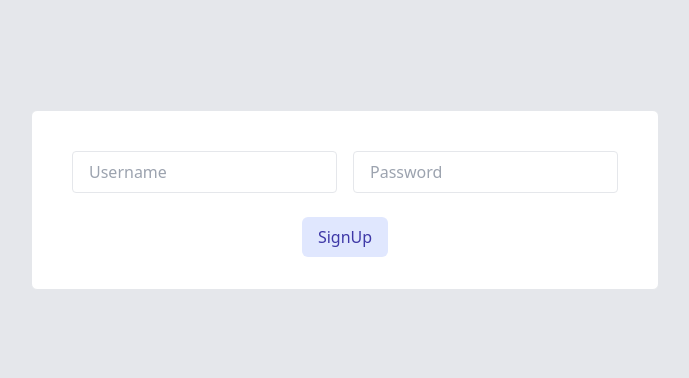
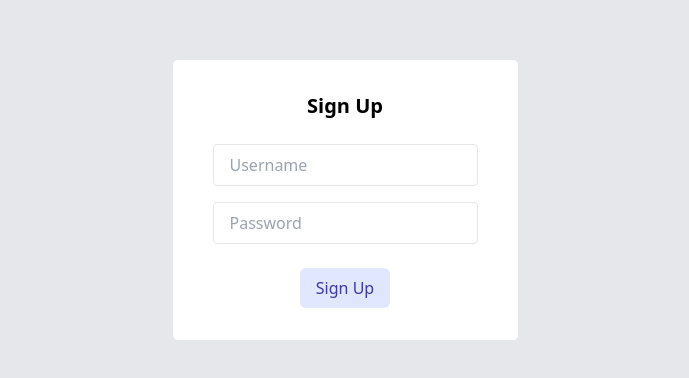
Before and after one commit to aadityap0ap/SecondBrain-FrontEnd, a React (Vite) app in the folder secondbrainfe/: page /signup in a window 1280 px wide. Shown: the part 200-578 px from the top of the page, without its empty margins (295-984 px from the left). Built offline with nearby package versions, Linux system fonts and the light colour scheme.

Commit message:
Improve auth UI: standardize signin and signup layout for consistency

```diff
--- a/secondbrainfe/src/pages/Signup.tsx
+++ b/secondbrainfe/src/pages/Signup.tsx
@@ -24,29 +24,33 @@ export function Signup() {
         username,
         password,
       });
+
       alert("You are SignedUp!");
       navigate("/signin");
     } catch (err: any) {
-     console.log(err);
-    console.log(err.response?.data);
-    alert(err.response?.data?.message || "Signup failed ");
-}
+      console.log(err.response?.data);
+      alert(err.response?.data?.message || "Signup failed");
+    }
   }
 
   return (
     <div className="h-screen w-screen bg-gray-200 flex justify-center items-center">
-      <div className="bg-white rounded-md border min-w-48 p-8">
+      <div className="bg-white rounded-md border min-w-48 p-8 flex flex-col items-center">
+
+        <h2 className="text-xl font-semibold mb-4">Sign Up</h2>
+
         <Input ref={usernameRef} placeholder="Username" />
         <Input ref={passwordRef} placeholder="Password" />
 
-        <div className="flex justify-center pt-4">
+        <div className="flex justify-center pt-4 w-full">
           <Button
             variant="secondary"
             size="md"
-            text="SignUp"
+            text="Sign Up"
             onClick={signup}
           />
         </div>
+
       </div>
     </div>
   );
```
